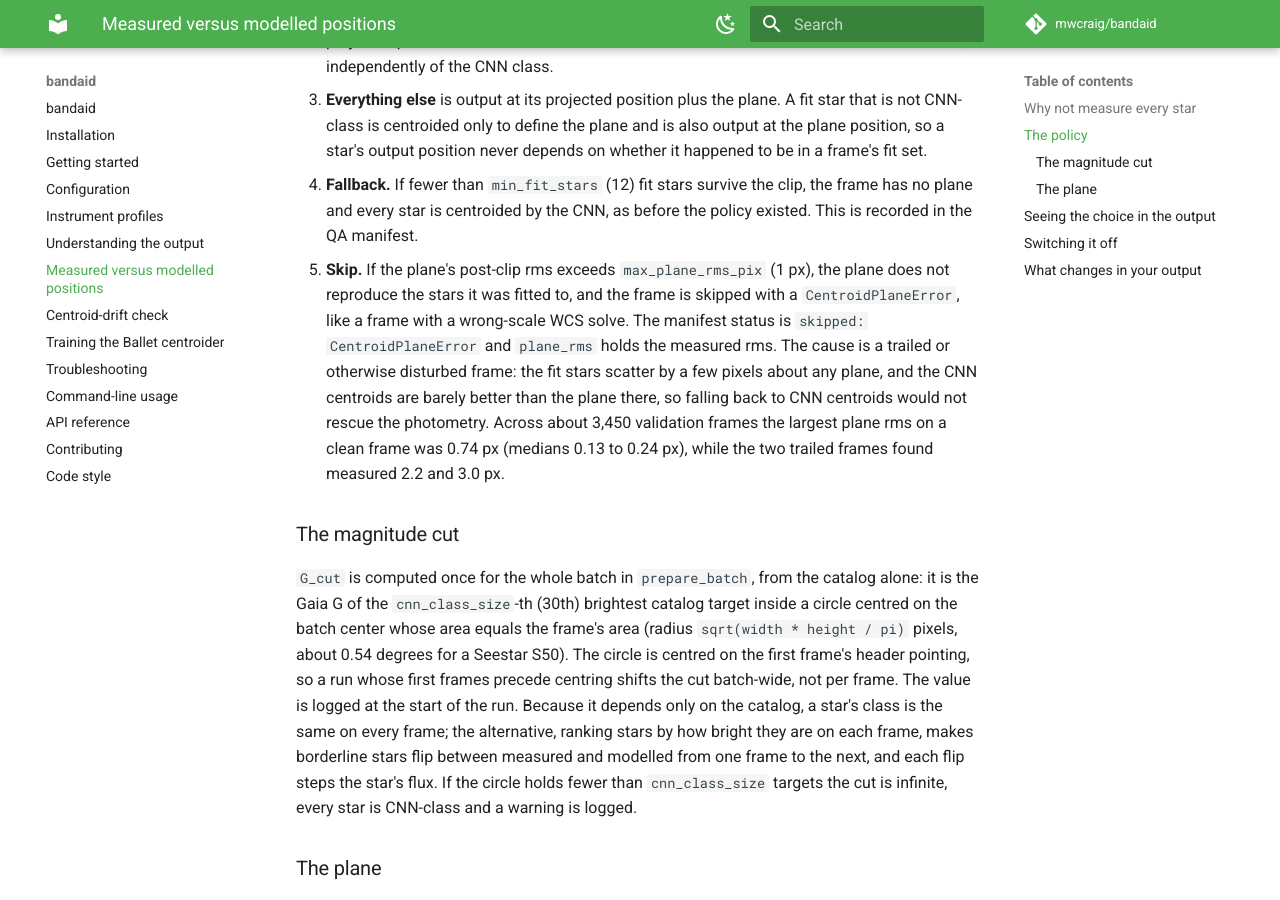
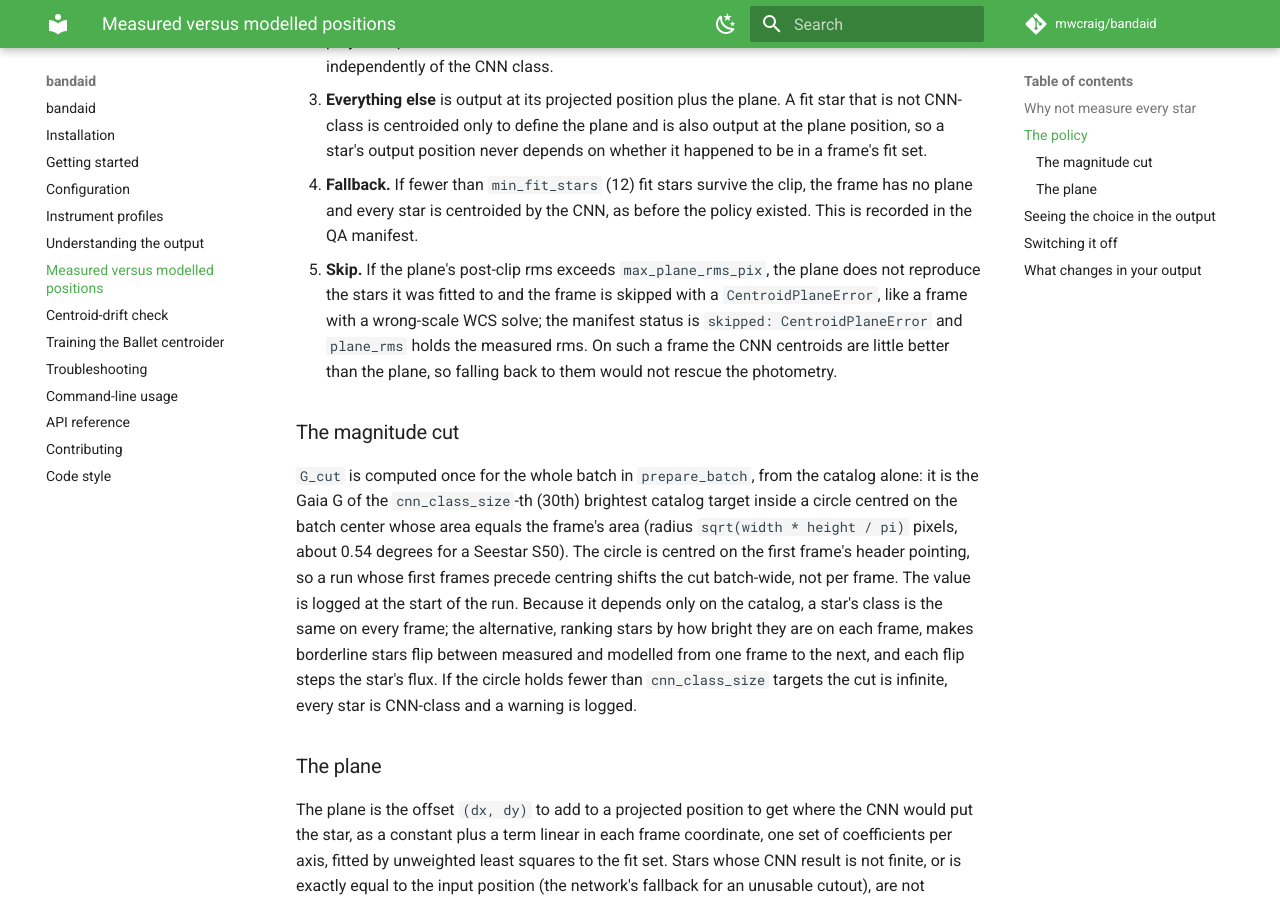
Before and after one commit to mwcraig/bandaid, an MkDocs documentation site: the page built from docs/measured_vs_modelled_positions.md, in a window 1280 px wide and 900 px high, scrolled down 1605 px. Built offline with MkDocs 1.6.1 and Material for MkDocs 9.7.7, drawn with Linux system fonts in a browser that asks for light colours; comment, search, counter and statistics services are not loaded.

Commit message:
Trim the plane-rms skip wording to a single explanation in the policy doc
Remove the validation numbers and the trailed-frame explanation from the
config docstring, the centroid_with_catalog_model Notes, the changelog entry
and the error message, which now states only the rms, the limit and the number
of fit stars. The policy doc's Skip bullet is the one place the reason lives.

Claude-Session: https://claude.ai/code/session_01EvbNPdN36Fp2HKj8bSo9qq

```diff
--- a/docs/measured_vs_modelled_positions.md
+++ b/docs/measured_vs_modelled_positions.md
@@ -66,16 +66,12 @@ require both the catalog's Gaia G and the batch's `G_cut` and raise
 1. **Fallback.** If fewer than `min_fit_stars` (12) fit stars survive the
     clip, the frame has no plane and every star is centroided by the CNN, as
     before the policy existed. This is recorded in the QA manifest.
-1. **Skip.** If the plane's post-clip rms exceeds `max_plane_rms_pix` (1 px),
-    the plane does not reproduce the stars it was fitted to, and the frame is
-    skipped with a `CentroidPlaneError`, like a frame with a wrong-scale WCS
-    solve. The manifest status is `skipped: CentroidPlaneError` and `plane_rms`
-    holds the measured rms. The cause is a trailed or otherwise disturbed frame:
-    the fit stars scatter by a few pixels about any plane, and the CNN centroids
-    are barely better than the plane there, so falling back to CNN centroids
-    would not rescue the photometry. Across about 3,450 validation frames the
-    largest plane rms on a clean frame was 0.74 px (medians 0.13 to 0.24 px),
-    while the two trailed frames found measured 2.2 and 3.0 px.
+1. **Skip.** If the plane's post-clip rms exceeds `max_plane_rms_pix`, the
+    plane does not reproduce the stars it was fitted to and the frame is skipped
+    with a `CentroidPlaneError`, like a frame with a wrong-scale WCS solve; the
+    manifest status is `skipped: CentroidPlaneError` and `plane_rms` holds the
+    measured rms. On such a frame the CNN centroids are little better than the
+    plane, so falling back to them would not rescue the photometry.
 
 ### The magnitude cut
 
```
Also changed, not shown: CHANGELOG.md (+1 -1 lines), 3 other files.
